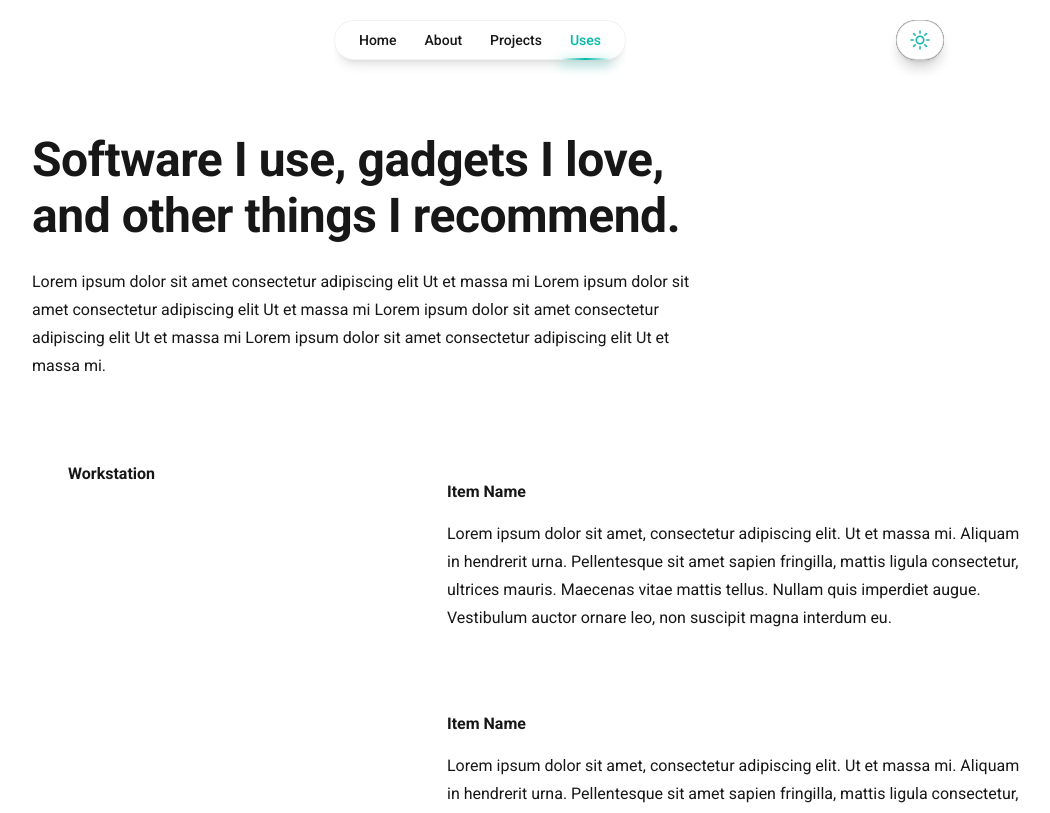
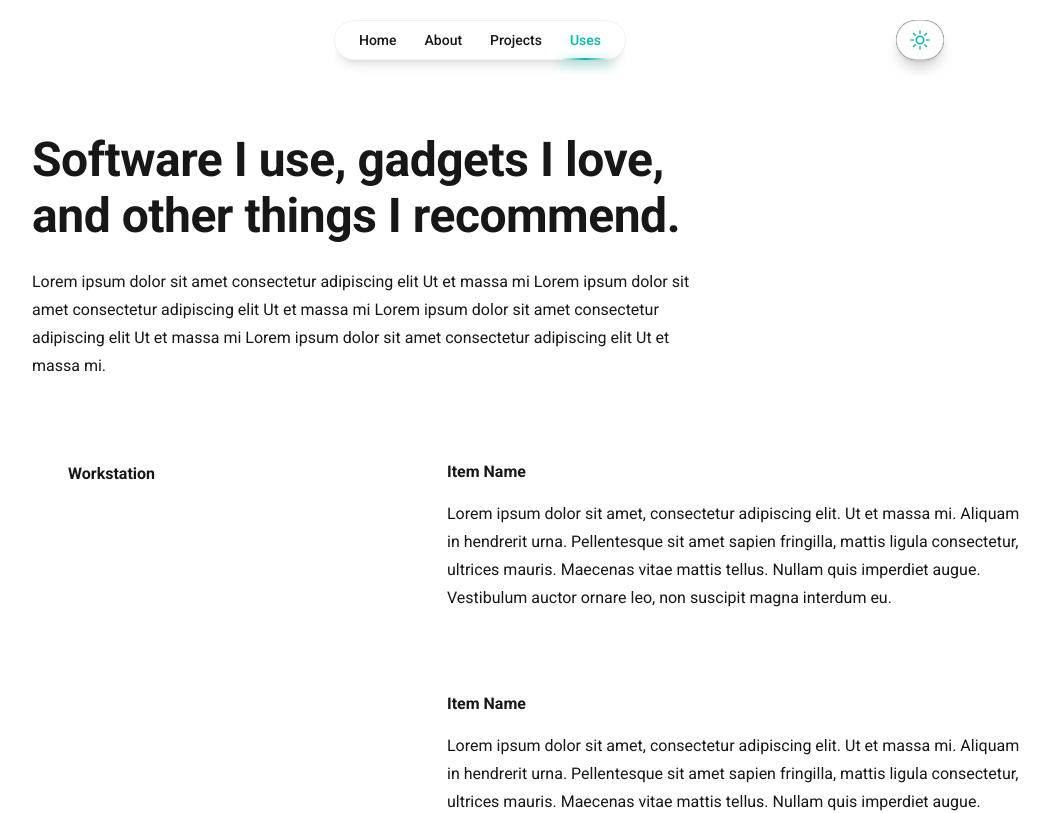
Before and after one commit to guilhermebpm/portifolio, a Next.js app: page /users in a window 1280 px wide. Shown: the top 813 px of the page, without its empty margins (160-1210 px from the left). Built offline with nearby package versions, Linux system fonts and the light colour scheme.

Commit message:
fixed workstation

```diff
--- a/src/components/WorkStation.tsx
+++ b/src/components/WorkStation.tsx
@@ -1,6 +1,6 @@
 export default function WorkStation() {
 	return (
-		<div className='mx-auto mt-5 h-fit w-full bg-background md:mb-20 md:w-[577px]'>
+		<div className='mx-auto mt-5 h-fit w-full bg-background md:mt-0 md:mb-20 md:w-[577px]'>
 			<h3 className='text-left font-bold font-sans text-base text-foreground'>Item Name</h3>
 			<p className='mt-4 text-left font-normal font-sans text-base text-foreground leading-[28px] tracking-normal md:leading-7'>
 				Lorem ipsum dolor sit amet, consectetur adipiscing elit. Ut et massa mi. Aliquam in hendrerit urna. Pellentesque sit
```
